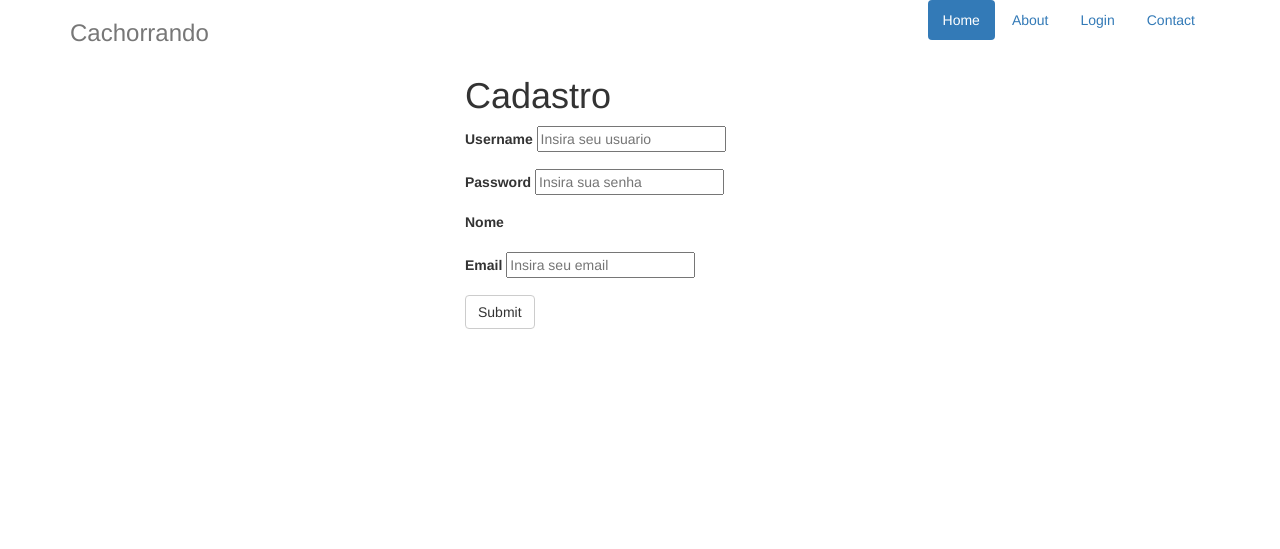
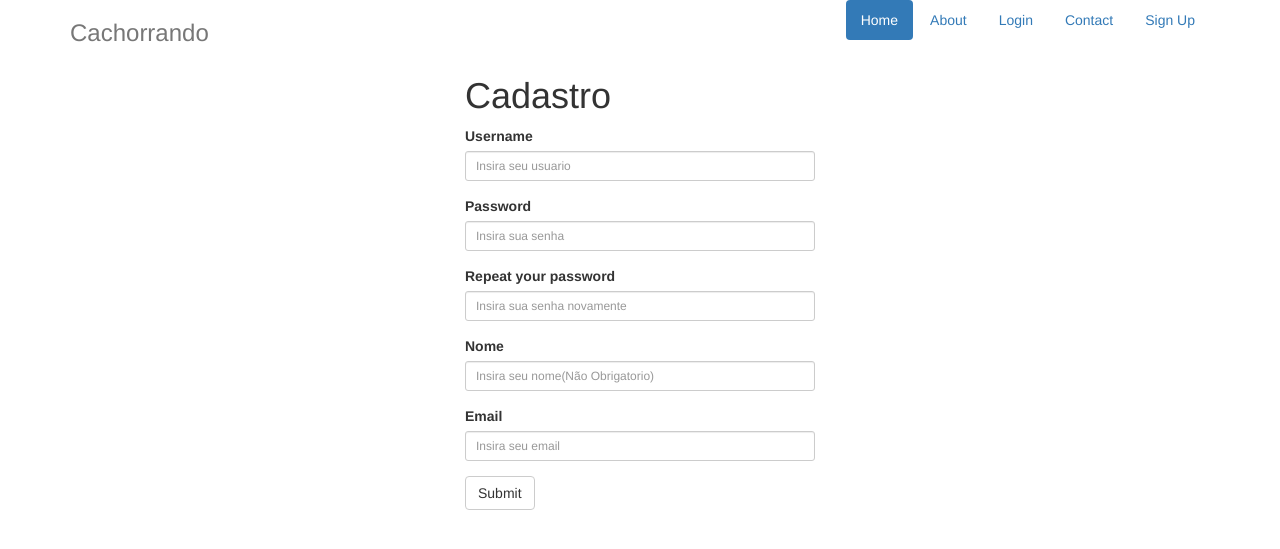
Before and after one commit to lucastvasconcelos/projeto_flask, a Flask app: template app/templates/cadastro.html in a window 1280 px wide. Shown: the top 549 px of the page. Run offline with Flask 2, Linux system fonts and the light colour scheme; the template is opened without the code that fills it: values that come from a table or form of the project are taken from there, others are empty; some libraries are stand-ins or nearby versions.

Commit message:
pagina de cadastro completa.

```diff
--- a/app/controllers/default.py
+++ b/app/controllers/default.py
@@ -30,6 +30,21 @@ def login():
 @app.route("/cadastro",methods=['GET','POST'])
 def cadastro():
     form_cadastro = CadastroForm()
+    if form_cadastro.validate_on_submit():
+        test_new_user = User.query.filter_by(username=form_cadastro.username.data).all()
+        test_password = form_cadastro.password.data == form_cadastro.password_test.data
+        print(test_password)
+        if test_new_user == False and test_password == False:
+                new_user = User(form_cadastro.username.data,form_cadastro.password.data,form_cadastro.name.data,form_cadastro.email.data)
+                print(new_user)
+                db.session.add(new_user)
+                db.session.commit()
+                flash("Register Complete")
+        else:
+            if test_password == True:
+                flash("The password aren't equals")
+            else:
+                flash("Other peson use the same username")
     return render_template('cadastro.html',form_cadastro = form_cadastro)
 
 @app.route('/logout')
--- a/app/models/cadastro.py
+++ b/app/models/cadastro.py
@@ -5,6 +5,7 @@ from wtforms.validators import DataRequired
 class CadastroForm(FlaskForm):
 
     username = StringField("username",validators=[DataRequired()])
-    password = StringField("password",validators=[DataRequired()])
+    password = PasswordField("password",validators=[DataRequired()])
+    password_test = PasswordField("password_test",validators=[DataRequired()])
     name = StringField("name",validators=[DataRequired()])
     email = StringField("email",validators=[DataRequired()])
--- a/app/models/tables.py
+++ b/app/models/tables.py
@@ -4,7 +4,7 @@ class User(db.Model):
     __tablename__ = "users"
     id = db.Column(db.Integer, primary_key = True)
     username = db.Column(db.String, unique = True)
-    password = db.Column(db.String,unique = True)
+    password = db.Column(db.String)
     name = db.Column(db.String)
     email = db.Column(db.String, unique = True)
 
--- a/app/templates/base.html
+++ b/app/templates/base.html
@@ -23,7 +23,7 @@
       <div class="header clearfix">
         <nav>
           <ul class="nav nav-pills pull-right">
-            <li role="presentation" class="active"><a href="#">Home</a></li>
+            <li role="presentation" class="active"><a href="{{url_for('index')}}">Home</a></li>
             <li role="presentation"><a href="#">About</a></li>
             {% if current_user.is_authenticated %}
               <li role="presentation"><a href="{{url_for('logout')}}">Logout</a></li>
@@ -31,6 +31,7 @@
                <li role="presentation"><a href="{{url_for('login')}}">Login</a></li>
             {% endif %}
             <li role="presentation"><a href="#">Contact</a></li>
+            <li role="presentation"><a href="{{url_for('cadastro')}}">Sign Up</a></li>
           </ul>
         </nav>
         <h3 class="text-muted">Cachorrando</h3>
--- a/app/templates/cadastro.html
+++ b/app/templates/cadastro.html
@@ -1,24 +1,28 @@
 {%extends 'base.html' %}
 {%block content%}
-<div class="col-md-6 col-md-offset-4">
+<div class="col-md-4 col-md-offset-4">
 <h1>Cadastro</h1>
 <form action="" method="POST">
     {{ form_cadastro.csrf_token }}
     <div class="form-group">
         <label for="">Username</label>
-        {{ form_cadastro.username(class="form_cadastro-control",placeholder="Insira seu usuario")}}
+        {{ form_cadastro.username(class="form-control input-sm ",placeholder="Insira seu usuario")}}
     </div>
     <div class="form-group">
         <label for="">Password</label>
-        {{ form_cadastro.password(class="form_cadastro-control",placeholder="Insira sua senha" )}}
+        {{ form_cadastro.password(class="form-control input-sm",placeholder="Insira sua senha" )}}
+    </div>
+    <div class="form-group">
+        <label for="">Repeat your password</label>
+        {{ form_cadastro.password_test(class="form-control input-sm",placeholder="Insira sua senha novamente" )}}
     </div>
     <div class="form-group">
         <label for="">Nome</label>
-        {{ form_cadastro.nome(class="form_cadastro-control",placeholder="Insira seu nome(Não Obrigatorio)" )}}
+        {{ form_cadastro.name(class="form-control input-sm",placeholder="Insira seu nome(Não Obrigatorio)" )}}
     </div>
     <div class="form-group">
         <label for="">Email</label>
-        {{ form_cadastro.password(class="form_cadastro-control",placeholder="Insira seu email")}}
+        {{ form_cadastro.email(class="form-control input-sm",placeholder="Insira seu email")}}
     </div>
     <button type="submit" class="btn btn-default">Submit</button>
 </form>
```
Also changed, not shown: app/__init__.py (line endings or trailing spaces), storage.db.
